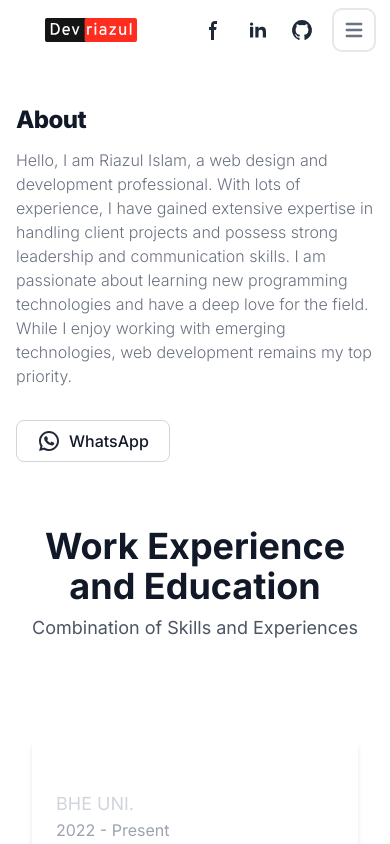
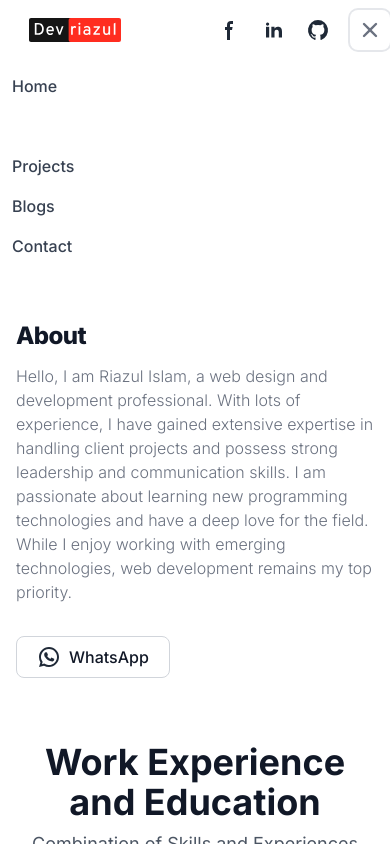
Before and after one commit to devriazul/portfolio-next-js, a Next.js app: page /about in a window 390 px wide. Both pictures are taken after a click on the button "Open main menu". Shown: the top 844 px of the page. Built offline with nearby package versions, Linux system fonts and the light colour scheme.

Commit message:
Menubar fixes

```diff
--- a/app/components/Header.js
+++ b/app/components/Header.js
@@ -1,5 +1,6 @@
-"use client"; // Add this line to mark the component as a Client Component
+"use client"; // Ensures it's a Client Component
 
+import { useState } from "react";
 import { usePathname } from "next/navigation";
 import Link from "next/link";
 import Image from "next/image";
@@ -7,6 +8,11 @@ import logo from "@/public/images/logo.svg"; // Import the logo
 
 const Header = () => {
   const pathname = usePathname();
+  const [isMenuOpen, setMenuOpen] = useState(false); // State to control menu visibility
+
+  const toggleMenu = () => {
+    setMenuOpen(!isMenuOpen); // Toggle menu visibility
+  };
 
   const isActive = (path) =>
     pathname === path
@@ -16,7 +22,7 @@ const Header = () => {
   return (
     <header>
       <link rel="icon" href={logo.src} /> {/* Use logo.src here */}
-      <nav className="bg-white border-gray-200 px-4 lg:px-6 py-2.5 dark:bg-gray-800">
+      <nav className="bg-white border-gray-200 lg:px-6 py-2.5 dark:bg-gray-800">
         <div className="flex flex-wrap justify-between items-center mx-auto max-w-screen-xl">
           <a href="/" className="flex items-center">
             <Image
@@ -31,6 +37,7 @@ const Header = () => {
             </span>
           </a>
           <div className="flex items-center lg:order-2">
+            {/* Social links */}
             <a href="https://www.facebook.com/DevRiazul/" target="_blank"
               className="text-gray-800 dark:text-white hover:bg-gray-50 focus:ring-4 focus:ring-gray-300 font-medium rounded-lg text-sm mr-3 p-1 dark:hover:bg-gray-700 focus:outline-none dark:focus:ring-gray-800"
             >
@@ -54,14 +61,30 @@ const Header = () => {
               </svg>
 
             </a>
+
+            {/* Toggle Button */}
             <button
-              data-collapse-toggle="mobile-menu-2"
+              onClick={toggleMenu}
               type="button"
               className="inline-flex items-center p-2 ml-1 text-sm text-gray-500 rounded-lg lg:hidden hover:bg-gray-100 focus:outline-none focus:ring-2 focus:ring-gray-200 dark:text-gray-400 dark:hover:bg-gray-700 dark:focus:ring-gray-600"
               aria-controls="mobile-menu-2"
-              aria-expanded="false"
+              aria-expanded={isMenuOpen}
             >
               <span className="sr-only">Open main menu</span>
+              {isMenuOpen ? (
+                <svg
+                  className="w-6 h-6"
+                  fill="currentColor"
+                  viewBox="0 0 20 20"
+                  xmlns="http://www.w3.org/2000/svg"
+                >
+                  <path
+                    fillRule="evenodd"
+                    d="M4.293 4.293a1 1 0 011.414 0L10 8.586l4.293-4.293a1 1 0 111.414 1.414L11.414 10l4.293 4.293a1 1 0 01-1.414 1.414L10 11.414l-4.293 4.293a1 1 0 01-1.414-1.414L8.586 10 4.293 5.707a1 1 0 010-1.414z"
+                    clipRule="evenodd"
+                  ></path>
+                </svg>
+              ) : (
                 <svg
                   className="w-6 h-6"
                   fill="currentColor"
@@ -74,22 +97,15 @@ const Header = () => {
                     clipRule="evenodd"
                   ></path>
                 </svg>
-              <svg
-                className="hidden w-6 h-6"
-                fill="currentColor"
-                viewBox="0 0 20 20"
-                xmlns="http://www.w3.org/2000/svg"
-              >
-                <path
-                  fill="evenodd"
-                  d="M4.293 4.293a1 1 0 011.414 0L10 8.586l4.293-4.293a1 1 0 111.414 1.414L11.414 10l4.293 4.293a1 1 0 01-1.414 1.414L10 11.414l-4.293 4.293a1 1 0 01-1.414-1.414L8.586 10 4.293 5.707a1 1 0 010-1.414z"
-                  clipRule="evenodd"
-                ></path>
-              </svg>
+              )}
             </button>
           </div>
+
+          {/* Menu Items */}
           <div
-            className="hidden justify-between items-center w-full lg:flex lg:w-auto lg:order-1"
+            className={`${
+              isMenuOpen ? "block" : "hidden"
+            } justify-between items-center w-full lg:flex lg:w-auto lg:order-1`}
             id="mobile-menu-2"
           >
             <ul className="flex flex-col mt-4 font-medium lg:flex-row lg:space-x-8 lg:mt-0">
```
Lines whose indentation alone changed are shown as unchanged.
